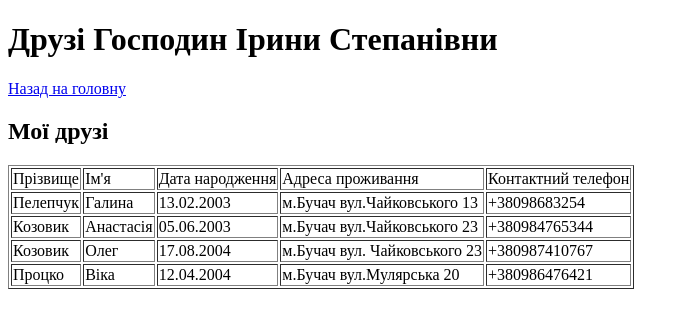
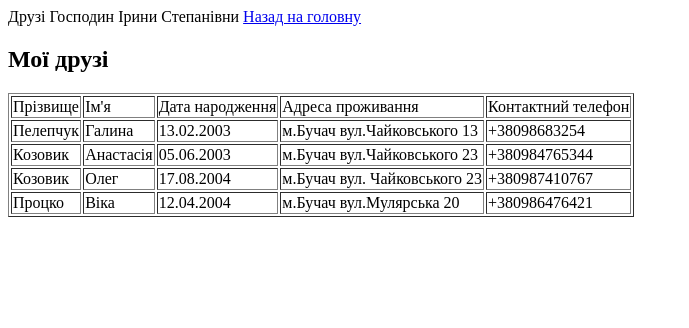
Before and after one commit to hospodynira/WD, a plain HTML site: page webdesign2/friends.html in a window 1280 px wide. Shown: the whole page, without its empty margins (0-689 px from the left). Drawn offline with Linux system fonts and the light colour scheme.

Commit message:
Update friends.html

```diff
--- a/webdesign2/friends.html
+++ b/webdesign2/friends.html
@@ -6,7 +6,7 @@
     <title>friends.html</title>
 </head>
 <body>
-    <h1>Друзі Господин Ірини Степанівни</h1>
+    <caption>Друзі Господин Ірини Степанівни</caption>
     <a href="index.html">Назад на головну</a>
     <h2>Мої друзі</h2>
     <table border="1">
```
